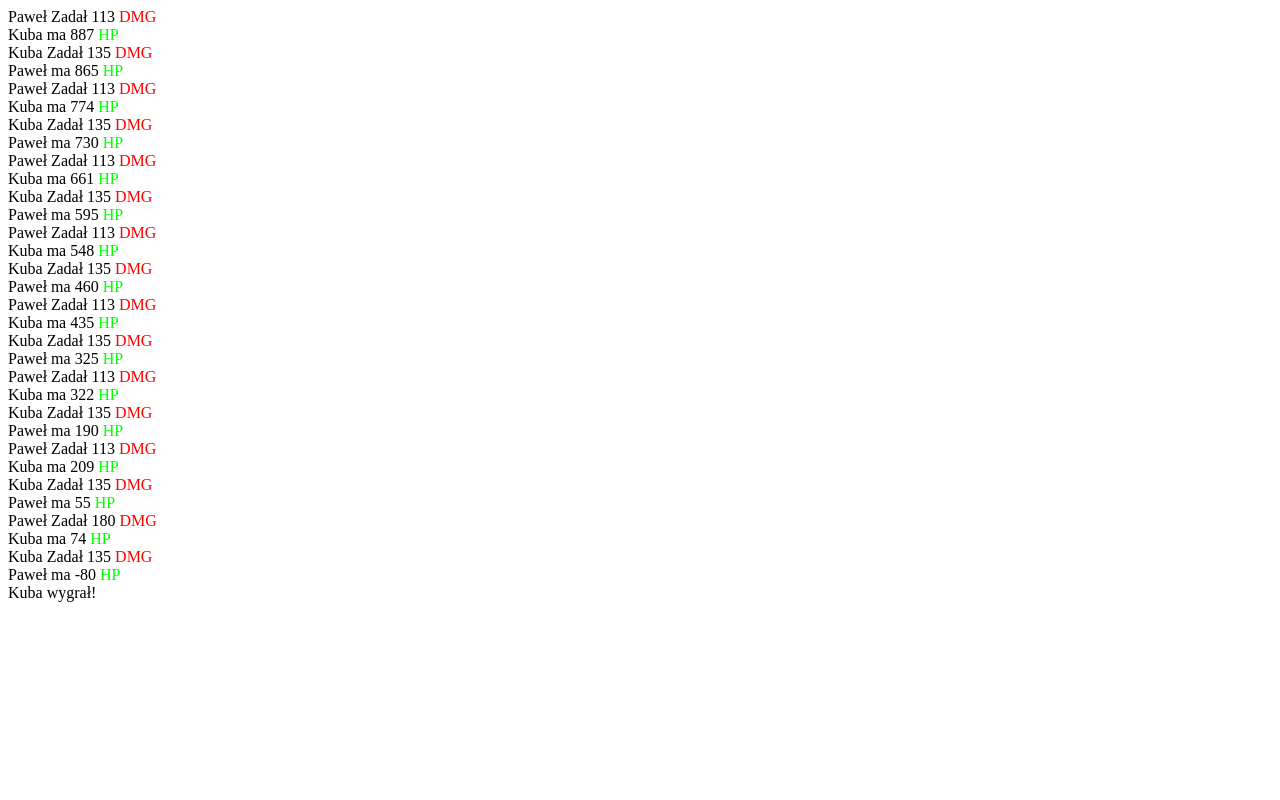
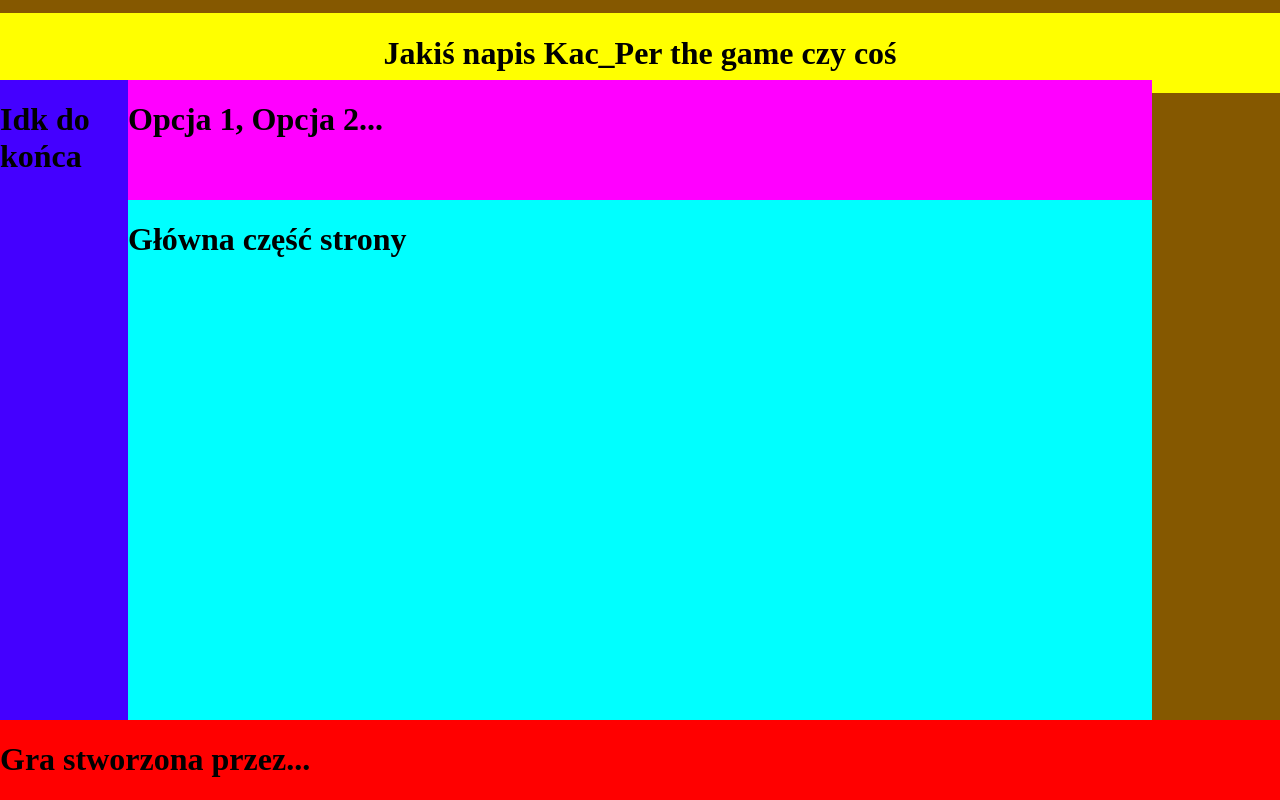
Before and after one commit to JakZaj/game, a plain HTML site: page index.html in a window 1280 px wide. Drawn offline with Linux system fonts and the light colour scheme.

Commit message:
Add files via upload

```diff
--- a/index.html
+++ b/index.html
@@ -1,97 +1,78 @@
-<!doctype html>
+<!DOCTYPE html>
 <html lang="pl-PL">
 <head>
-<meta charset="utf-8">
-<meta name="author" content="Jakub Zając & Paweł Pierzchałka">
-<meta name="description" content="Projekt KAC PER %%%">
-<meta name="keywords" content="Projekt KAC PER %%%">
-<title>KAC PER %%%</title>
+<meta charset="UTF-8">
+<meta name="author" content="Jakub Zając & Paweł Pierzchałka & Kacper Strzelecki">
+<meta name="description" content="Kac Per The Game">
+<meta name="keywords" content="Kac, Per, The, Game">
+<title></title>
+<style>
+    #Top
+{
+    background-color: #FFFF00;
+    width:100%;
+    height: 10%;
+    margin-left:-8px;
+    margin-top:-8px;
+    position:absolute;
+}
+#Banner_left
+{
+    background-color: rgb(68, 0, 255);
+    width:10%;
+    height: 80%;
+    top:10%;
+    margin-left:-8px;
+    position:absolute;
+}
+#Menu
+{
+    background-color: #FF00FF;
+    width:80%;
+    height: 15%;
+    top:10%;
+    left: 10%;
+    position:absolute;
+
+}
+#Central
+{
+    background-color: #00FFFF;
+    width:80%;
+    height: 65%;
+    top:25%;
+    left: 10%;
+    position:absolute;
+}
+#Banner_rightŹ
+{
+    background-color: #00FF00;
+    width:10%;
+    height: 80%;
+    top:10%;
+    left:90%;
+    position:absolute;
+}
+#Bottom
+{
+    background-color: #FF0000;
+    width:100%;
+    height: 10%;
+    position:absolute;
+    top:90%;
+    margin-left:-8px;
+}</style>
 </head>
 <body>
+        <body bgcolor="#855800">
+                <div id="Top"><h1><center>Jakiś napis Kac_Per the game czy coś</center></h1></div>
+                <div id="Banner_left"><h1>Idk do końca</h1></div>
+                <div id="Menu"><h1>Opcja 1, Opcja 2...</h1></div>
+                <div id="Central"><h1>Główna część strony</h1></div>
+                <div id="Banner_right"><h1>Idk też</h1></div>
+                <div id="Bottom"><h1>Gra stworzona przez...</h1></div>
 <script>
-p1_NICK='Paweł';
-p1_HP=1000;
-p1_ATK=150;
-p1_ARMOR=100;
-p1_LUCK=100;
-p1_lvl=4; //staty p1
-
-p2_NICK='Kuba';
-p2_HP=1000;
-p2_ATK=150;
-p2_ARMOR=200;
-p2_LUCK=50;
-p2_lvl=5; //staty p2
-
-i=0; //do usunięcia później
-
-
-moneta=Math.round(Math.random());// losowanie kto zaczyna
-
-while(p2_HP>0 && p1_HP>0 && i<300) // "i<300" do usunięcia później
-{
-LUCK_p1=p1_LUCK/p2_LUCK*10;
-if(LUCK_p1>99)
-LUCK_p1=99;
-
-LUCK_p2=p2_LUCK/p1_LUCK*10; // szczęście w walce liczone ze wzoru szczęście p1/szczęście p2*10 (dla 60:10 wyniesie 60 dla jednego i 1,67 dla drugiego)
-if(LUCK_p2>99)
-LUCK_p2=99; // żeby była zawsze jakaś szansa
-
-//DODGE_p1=p1_DODGE/p2_DODGE*10
-// if(DODGE_p1>99)
-//DODGE_p1=99;
-//DODGE_p2=p2_DODGE/p1_DODGE*10
-// if(DODGE_p2>99)
-//DODGE_p2=99;
-
-CRITICAL_p1=Math.floor(Math.random() * (100-0+1)); // randomowa liczba 0-100
-if(moneta==1) //rzut moentą wygrał gracz pierwszy
-{
-    moneta-=1; //zmiana atakującego
-    if(LUCK_p1>CRITICAL_p1) // szansa na uderzenie krytyczne
-{
-        // UNIK_p1=Math.floor(Math.random() * (100-0+1));
-        // if(DODGE_p1<=UNIK_p1)
-        //{
-        p1_SHOT=p1_ATK+LUCK_p1*p1_ATK/100;
-        p2_HP=p2_HP-(p1_SHOT-Math.round(p1_SHOT*(p2_ARMOR/(p1_lvl*2)/100))); // z krytykiem p1
-        // }
-}
-    else
-{
-        // UNIK_p1=Math.floor(Math.random() * (100-0+1));
-        // if(DODGE_p1<=UNIK_p1)
-        //{
-        p1_SHOT=Math.round(p1_ATK-p1_ATK*(p2_ARMOR/(p1_lvl*2)/100));
-        p2_HP=p2_HP-p1_SHOT; // bez krytyka p1
-        // }
-}
-        document.write(p1_NICK+' Zadał '+p1_SHOT+'<font color="#FF0000"> DMG </font><br>'+p2_NICK+' ma '+p2_HP+' <font color="#00FF00">HP</font><br>'); // info o DMG i HP
-        if(p2_HP<=0)
-            document.write(p1_NICK+' wygrał!'); // koniec walki, p1 win
-}
-else //rzut moentą wygrał gracz drugi
-{
-    moneta+=1 //zmiana atakującego
-    CRITICAL_p2=Math.floor(Math.random() * (100-0+1)); // randomowa 0-100
-    if(LUCK_p2>CRITICAL_p2)
-{
-        p2_SHOT=p2_ATK+LUCK_p2*p2_ATK/100;
-        p1_HP=p1_HP-(p2_SHOT-Math.round(p2_SHOT*(p1_ARMOR/(p2_lvl*2)/100))); // jeśli kryt p2
-}
-    else
-{
-        p2_SHOT=Math.round(p2_ATK-p2_ATK*(p1_ARMOR/(p2_lvl*2)/100));
-        p1_HP=p1_HP-p2_SHOT; //bez kryta p2
-}
-    document.write(p2_NICK+' Zadał '+p2_SHOT+'<font color="#FF0000"> DMG </font><br>'+p1_NICK+' ma '+p1_HP+' <font color="#00FF00">HP</font><br>'); // info o DMG i HP
-    if(p1_HP<=0)
-        document.write(p2_NICK+' wygrał!'); // koniec walki, p2 win
-}
-i++; //do usunięcia później
-}
-
+    document.write('Elo 3 2 0');
 </script>
 </body>
 </html>
```
